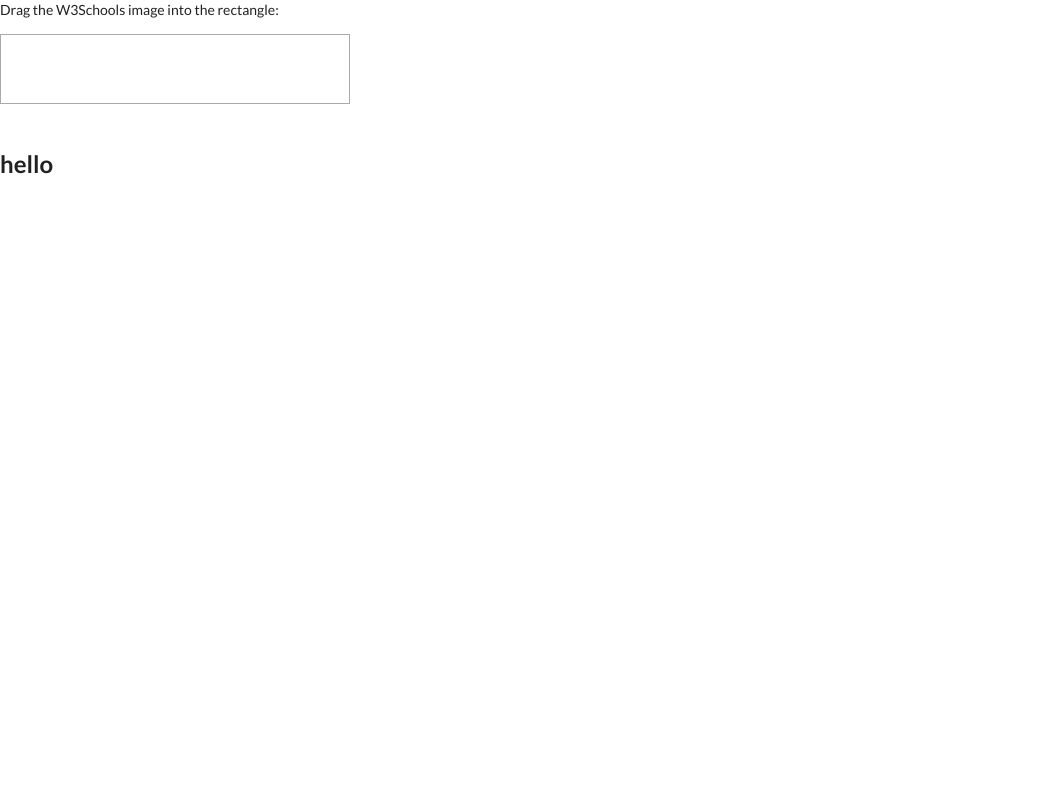
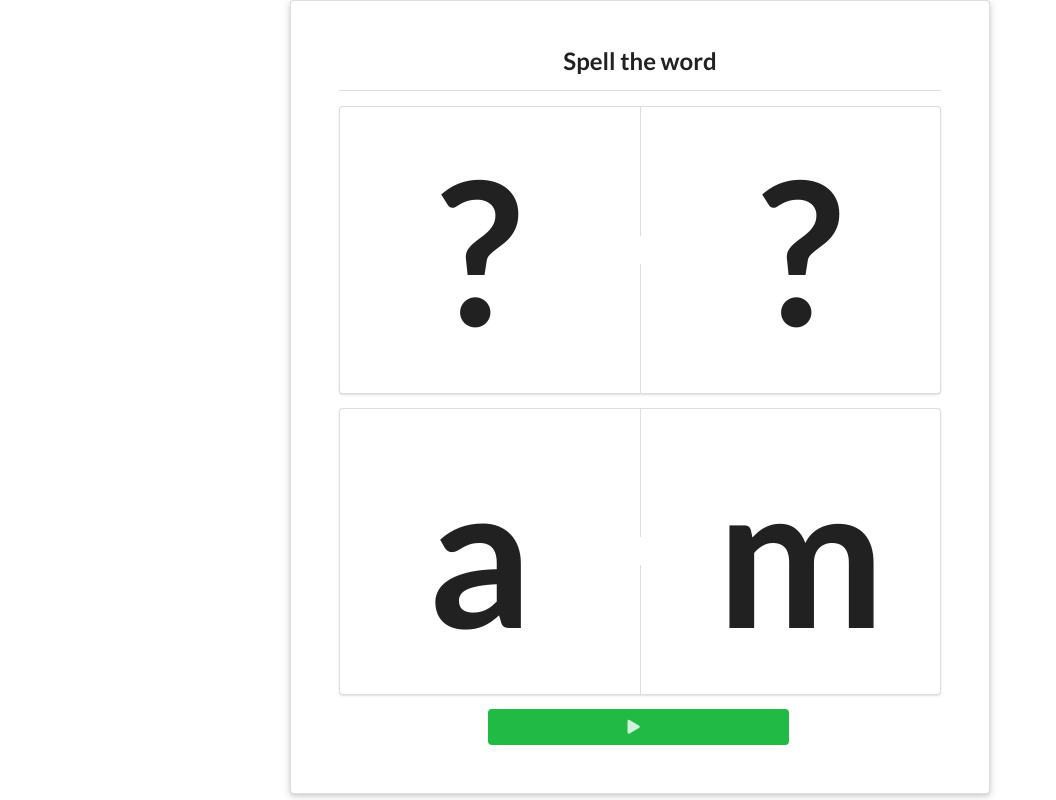
Before and after one commit to mattlbrody/learn-to-read, a React (Create React App) app: page / in a window 1280 px wide. Shown: the whole page, without its empty margins (0-1056 px from the left). Built offline with nearby package versions, Linux system fonts and the light colour scheme.

Commit message:
able to play two sounds in a row for quiz

```diff
--- a/src/components/DragAndDrop.js
+++ b/src/components/DragAndDrop.js
@@ -1,7 +1,16 @@
 import './css/DragAndDrop.css';
 import React, { Component } from 'react';
+import DropAnswers from './draganddrop.json';
 
 export default class DragAndDrop extends Component {
+	state = ({
+		data: DropAnswers.quiz,
+		index: 0,
+		field1: '?',
+		field2: '?'
+	})
+
+	// call this to prevent the browser from opening a link on drop
 	allowDrop(ev) {
 	  ev.preventDefault();
 	}
@@ -13,18 +22,61 @@ export default class DragAndDrop extends Component {
 
 	drop(ev) {
 	  ev.preventDefault();
+	  // gets id of the element being dropped
 	  var data = ev.dataTransfer.getData("text");
+	  // append the dragged element into the drop element
 	  ev.target.appendChild(document.getElementById(data));
-	  console.log('dropped')
+	  console.log(ev.target.id)
+	  console.log(data)
 	}
 
+	playSound = () => {
+		let audioSound0 = new Audio(this.state.data[this.state.index].audio0);
+		let audioSound1 = new Audio(this.state.data[this.state.index].audio1);
+		audioSound0.addEventListener('ended', function() {
+			audioSound1.play();
+		})
+		audioSound0.play();
+	}
+
+	playSounds = () => {
+
+	}
+
+
 	render() {
+		this.playSound();
 		return (
-			<div className="container-drag">
-				<p>Drag the W3Schools image into the rectangle:</p>
-				<div id="div1" onDrop={this.drop} onDragOver={this.allowDrop}></div>
-				<br />
-				<h2 id="drag1" draggable onDragStart={this.drag}>hello</h2>
+			<div>
+				<div className="ui segment raised very padded text container">
+				  <h2 className="ui header">Spell the word</h2>
+				  <div className="ui clearing divider"></div>
+				  <div className="ui segment">
+					  <div className="ui two column very relaxed grid">
+					    <div id="div0" onDrop={this.drop} onDragOver={this.allowDrop} className="column">
+					      <h1 id="drop0">?</h1>
+					    </div>
+					    <div id="div1" onDrop={this.drop} onDragOver={this.allowDrop} className="column">
+					      <h1 id="drop1">?</h1>
+					    </div>
+					  </div>
+					  <div className="ui vertical divider">
+					  </div>
+					</div>
+				  	<div className="ui segment">
+					  <div className="ui two column very relaxed grid">
+					    <div className="column">
+					      <h1 id="drag0" draggable onDragStart={this.drag}>{this.state.data[this.state.index].letter0}</h1>
+					    </div>
+					    <div className="column">
+					      <h1 id="drag1" draggable onDragStart={this.drag}>{this.state.data[this.state.index].letter1}</h1>
+					    </div>
+					  </div>
+					  <div className="ui vertical divider">
+					  </div>
+					</div>
+					<button onClick={this.playSound} className="ui positive button"><i className="icon play"></i></button>
+				</div>
 			</div>
 		);
 	}
--- a/src/components/css/DragAndDrop.css
+++ b/src/components/css/DragAndDrop.css
@@ -1,15 +1,15 @@
-#div1 {
-  width: 350px;
-  height: 70px;
-  padding: 10px;
-  border: 1px solid #aaaaaa;
-}
-
-#drag1 {
-	height: 50px;
-	width:100px;
-}
-
 img {
 	border: 1px solid black;
 }
+
+h1 {
+	font-size: 200px;
+}
+
+.container {
+	text-align: center;
+}
+
+button {
+	width: 50%;
+}
--- /dev/null
+++ b/src/components/draganddrop.json
@@ -0,0 +1,29 @@
+{
+	"quiz": [
+		{
+			"letter0": "a",
+			"letter1": "m",
+			"audio0": "http://codifyacademy.com/audio/a-sound.m4a",
+			"audio1": "http://codifyacademy.com/audio/m-sound.m4a",
+			"answer0": "a",
+			"answer1": "m",
+			"answerAudio0": "http://codifyacademy.com/audio/a-sound.m4a",
+			"answerAudio1": "http://codifyacademy.com/audio/m-sound.m4a"
+		},
+		{
+			"letter0": "s",
+			"letter1": "a",
+			"audio0": "http://codifyacademy.com/audio/s-sound.m4a",
+			"audio1": "http://codifyacademy.com/audio/a-sound.m4a",
+			"answer0": "a",
+			"answer1": "s",
+			"answerAudio0": "http://codifyacademy.com/audio/a-sound.m4a",
+			"answerAudio1": "http://codifyacademy.com/audio/s-sound.m4a"
+		},
+		{
+			"letter0": "done",
+			"audio0": "done"
+		}
+	]
+
+}
```
